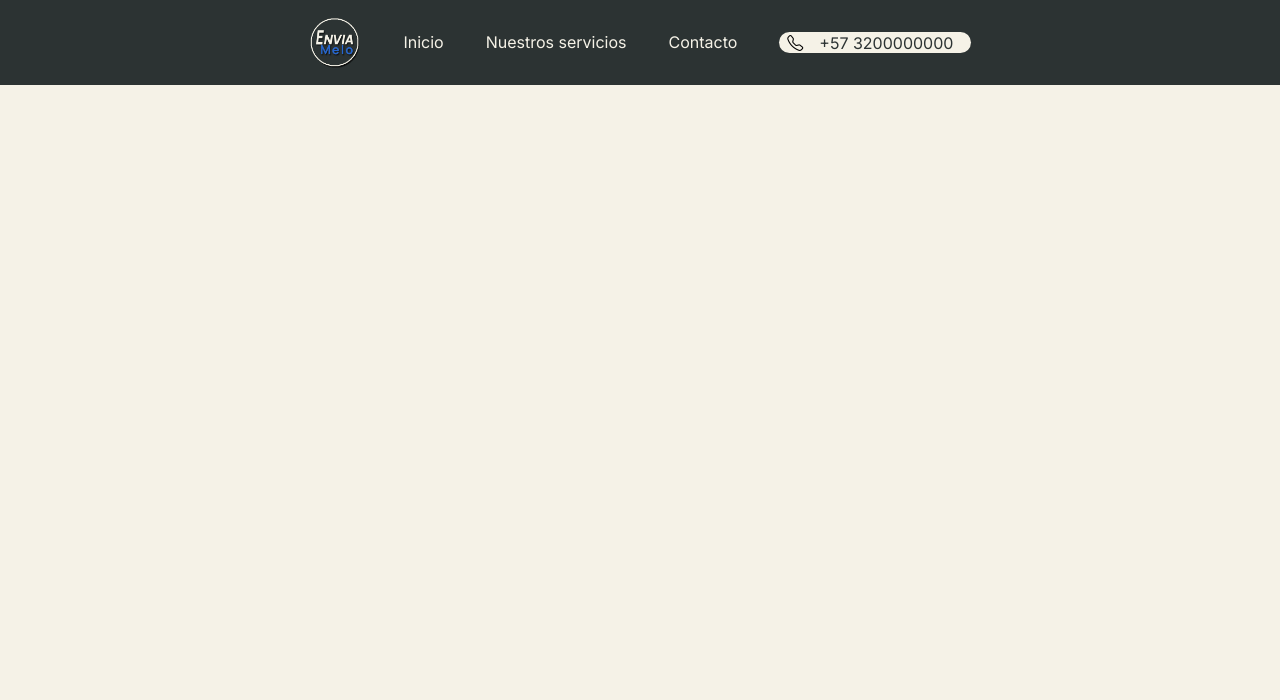
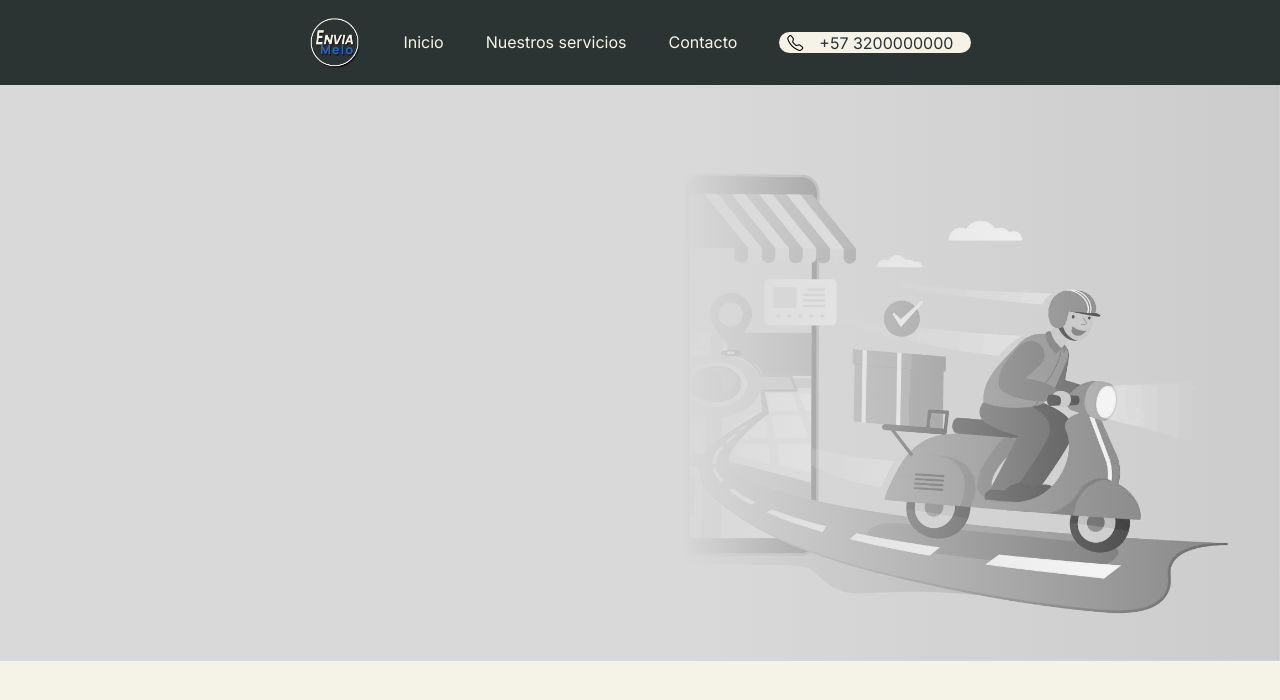
Before and after one commit to danielLavado09/atenea, a PHP site: page / in a window 1280 px wide. Shown: the top 700 px of the page. Run offline with PHP 8.4, Linux system fonts and the light colour scheme.

Commit message:
bg added

```diff
--- a/index.css
+++ b/index.css
@@ -127,3 +163,28 @@ header {
         color: #F5F2E7;
     }
 }
+
+.info-section {
+    position: relative;
+    display: inline-block;
+    background-color: rebeccapurple;
+    display: flex;
+    align-items: end;
+    size: 20rem;
+    justify-content: flex-end;
+}
+
+.bg-1 {
+    max-width: 45rem;
+    float: right;
+    color: #D9D9D9;
+}
+
+.overlay {
+    position: absolute;
+    width: 100%;
+    height: 100%;
+    background-color: #D9D9D9;
+    opacity: 1;
+    background: linear-gradient(to right, #D9D9D9 53%, transparent 100%);
+}
--- a/index.html
+++ b/index.html
@@ -28,12 +28,15 @@
                         <i class="bi bi-telephone"></i>
                         <p>+57 3200000000</p>
                     </div>
-
                 </li>
-
             </ul>
         </nav>
     </header>
+
+    <div class="info-section">
+        <img class="bg-1" src="res/bg.jpg" alt="Logo">
+        <div class="overlay"></div>
+    </div>
 
     <script src="main.js"></script>
 </body>
```
Also changed, not shown: other parts of index.css (+37 -1 lines), res/bg.jpeg (deleted), res/bg.jpg (added).
